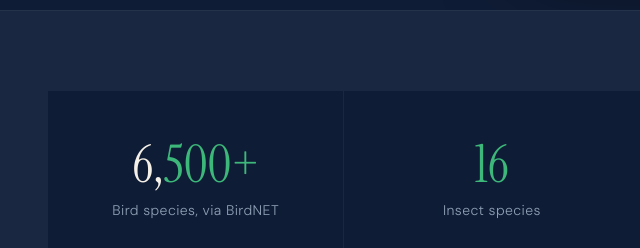
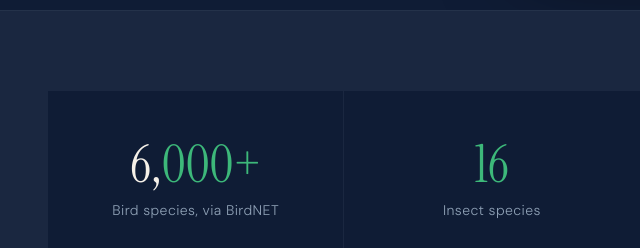
Before and after one commit to OGMxra/OGMxra.github.io, a plain HTML site: page index.html in a window 1280 px wide. Shown: the part 1300-1548 px from the top of the page, 0-640 px from the left. Drawn offline with Linux system fonts and the light colour scheme.

Commit message:
fix(site): stats band says 6,000+ bird species
The hero and roadmap already said 6,000+; the BirdNET labels include
non-bird sounds, so 6,500+ overstated it.

Co-Authored-By: Claude Opus 5.5 <noreply@anthropic.com>

```diff
--- a/index.html
+++ b/index.html
@@ -852,7 +852,7 @@
 <!-- STATS -->
 <div class="stats">
   <div class="stat reveal">
-    <div class="stat-num">6,<span>500+</span></div>
+    <div class="stat-num">6,<span>000+</span></div>
     <div class="stat-label">Bird species, via BirdNET</div>
   </div>
   <div class="stat reveal">
```
